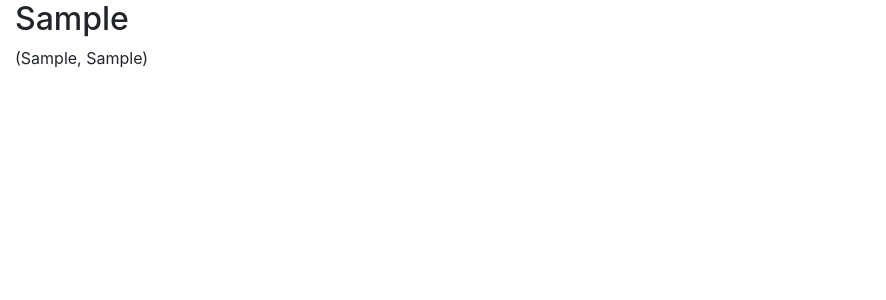
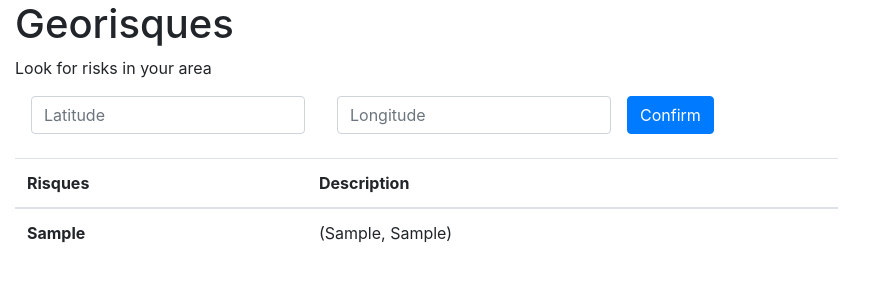
Before and after one commit to ericdaat/georisques, a Flask app: template src/application/templates/home/risks.html in a window 1280 px wide. Shown: the top 300 px of the page, without its empty margins (0-886 px from the left). Run offline with Flask 2, Linux system fonts and the light colour scheme; the template is opened without the code that fills it: most values are stand-ins (such as "Sample title", 1, 10 or a date in 2020); some libraries are stand-ins or nearby versions.

Commit message:
add HTML form

```diff
--- a/src/application/templates/home/risks.html
+++ b/src/application/templates/home/risks.html
@@ -1,12 +1,61 @@
 {% extends "base.html" %}
 
+{% block header %}
+    <h1>Georisques</h1>
+{% endblock %}
+
 {% block body %}
+    <div class="row">
+        <div class="col">
+            <p>Look for risks in your area</p>
+            <form class="form-inline"
+                  action={{ url_for("home.risks") }}
+                  method="POST">
+                <div class="form-group mx-sm-3 mb-2">
+                    <input class="form-control"
+                           id="lat"
+                           name="lat"
+                           placeholder="Latitude"
+                           required>
+                </div>
+                <div class="form-group mx-sm-3 mb-2">
+                    <input class="form-control"
+                           id="lon"
+                           name="lon"
+                           placeholder="Longitude"
+                           required>
+                </div>
+                <button type="submit"
+                        class="btn btn-primary mb-2">Confirm</button>
+            </form>
+        </div>
+    </div>
+
+    <div class="row mt-3">
+    {% if risks %}
+        <div class="col-8">
+            <table class="table">
+                <thead>
+                    <th scope="col"> Risques</th>
+                    <th scope="col"> Description</th>
+                </thead>
+                <tbody>
                     {% for risk_category, risk_types in risks.items() %}
-        <h2>{{ risk_category }}</h2>
+                    <tr>
+                        <th scope="row">{{ risk_category }}</th>
+                        <td>
                             {% for risk_type, risks in risk_types.items() %}
                                 {% for risk in risks %}
                                     <p>{{ risk }}</p>
                                 {% endfor %}
                             {% endfor %}
+                        </td>
+                    </tr>
                     {% endfor %}
+                </tbody>
+            </table>
+        </div>
+    </div>
+    {% endif %}
+
 {% endblock %}
```
Also changed, not shown: src/application/home.py (+21 -11 lines). Lines whose indentation alone changed are shown as unchanged.
